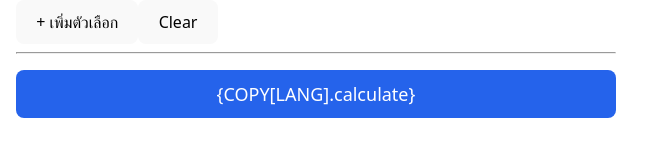
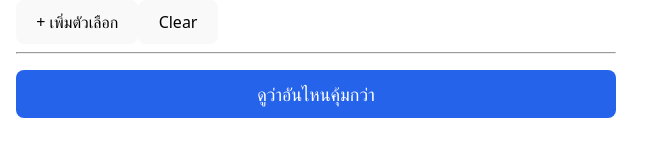
Before and after one commit to Mamduh5/best-value-calculator, a React app in the folder frontend/: page / in a window 1280 px wide. Both pictures are taken after typing "Sample", "Sample", "Sample" into the empty fields and a click on the button "+ เพิ่มตัวเลือก". Shown: the part 561-718 px from the top of the page, without its empty margins (0-663 px from the left). Built offline with nearby package versions, Linux system fonts and the light colour scheme; no server answers; the HTML template or start-up script is replaced by a standard one.

Commit message:
debug v0.3

```diff
--- a/frontend/src/App.jsx
+++ b/frontend/src/App.jsx
@@ -153,7 +153,7 @@ export default function App() {
             borderRadius: "8px",
           }}
         >
-          {isOnline ? `{COPY[LANG].calculate}` : "Calculate (Offline)"}
+          {isOnline ? `${COPY[LANG].calculate}` : "Calculate (Offline)"}
         </button>
       )}
 
--- a/frontend/src/components/HistoryList.jsx
+++ b/frontend/src/components/HistoryList.jsx
@@ -6,7 +6,7 @@ export default function HistoryList({ history, onSelect }) {
 
   return (
     <div style={{ marginTop: 24 }}>
-      <h3>{COPY[LANG].history}</h3>
+      <h3>{COPY[lang].history}</h3>
 
       {history.map(item => {
         const bestIndex = item.results.findIndex(r => r.isBest);
--- a/frontend/src/components/ResultList.jsx
+++ b/frontend/src/components/ResultList.jsx
@@ -27,7 +27,7 @@ export default function ResultList({ results }) {
                                     fontSize: 12,
                                 }}
                             >
-                                {COPY[LANG].best}
+                                {COPY[lang].best}
                             </span>
                         )}
                         {"  "}
```
